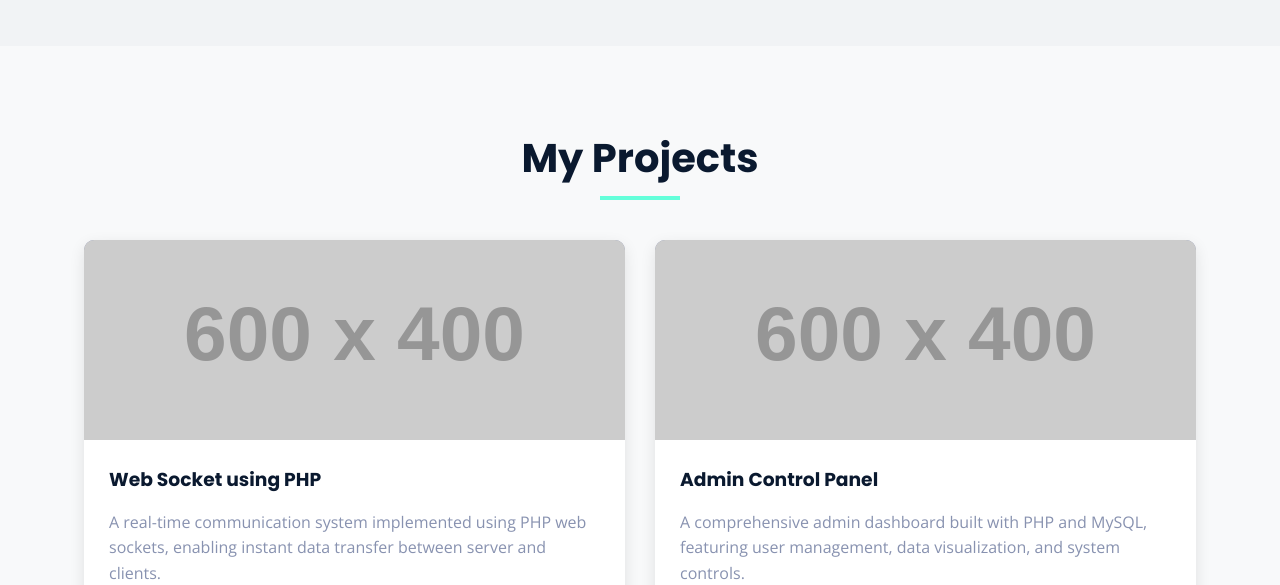
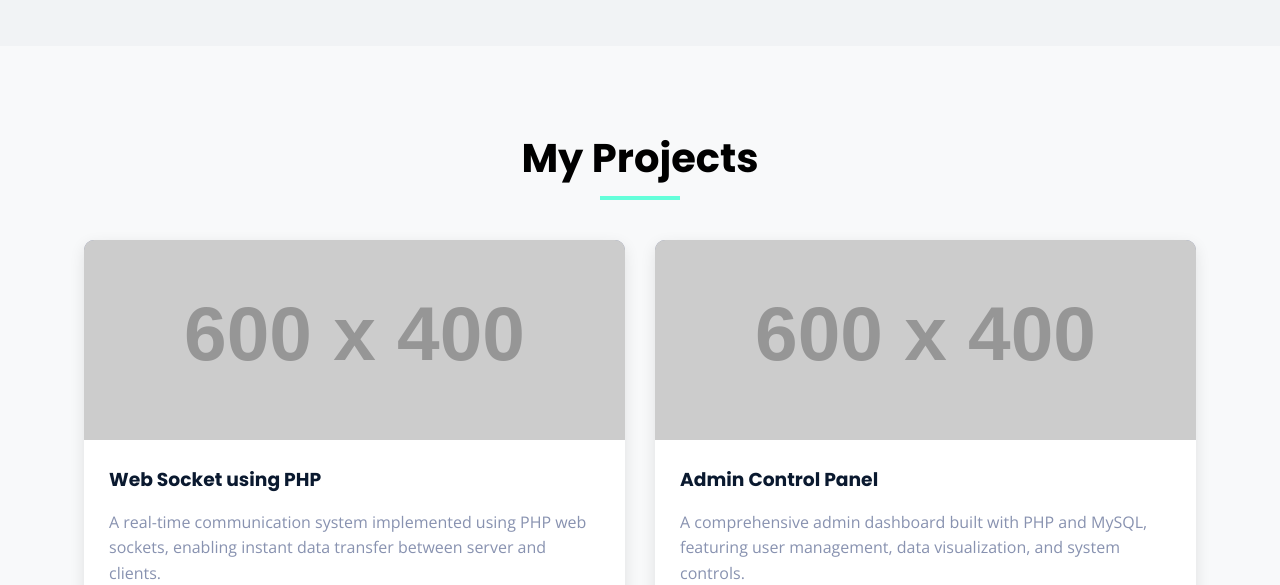
Before and after one commit to MohamedElhemaly/portfolio, a plain HTML site: page index.html in a window 1280 px wide. Shown: the part 1960-2545 px from the top of the page. Drawn offline with nearby package versions, Linux system fonts and the light colour scheme; placeholder pictures from the web are drawn by us.

Commit message:
تعديلات جديدة على الموقع

```diff
--- a/index.html
+++ b/index.html
@@ -190,7 +190,7 @@
     <!-- Projects Section -->
     <section id="projects">
         <div class="container">
-            <h2 class="section-title">My Projects</h2>
+            <h2 class="section-title" style="color: black;">My Projects</h2>
 
             <!-- Backend Projects -->
             <div class="project-grid backend-projects">
```
